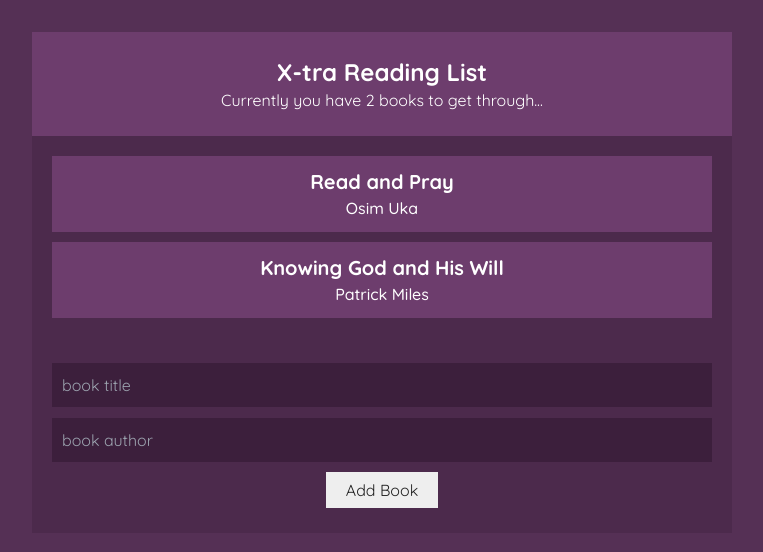
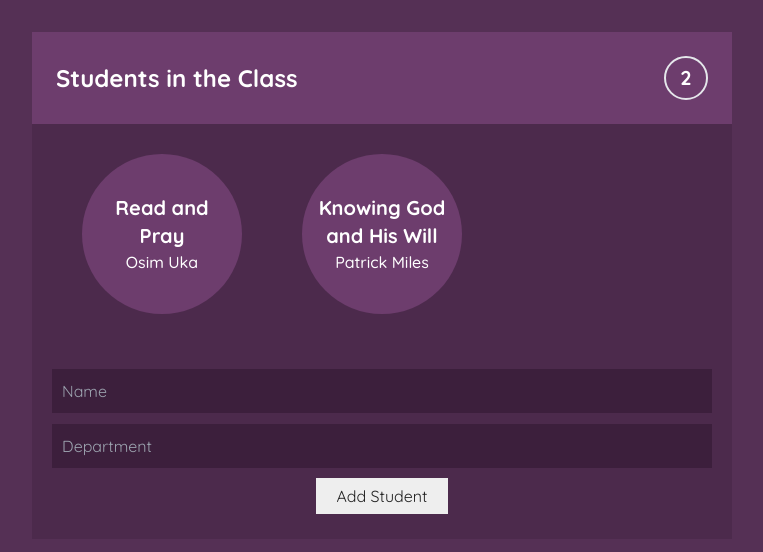
Before and after one commit to joshosim/using-context-api, a React (Create React App) app: page / in a window 1280 px wide. Shown: the top 552 px of the page, without its empty margins (258-1021 px from the left). Built offline with nearby package versions, Linux system fonts and the light colour scheme.

Commit message:
changing from note to avatar

```diff
--- a/src/component/BookDetail.js
+++ b/src/component/BookDetail.js
@@ -5,7 +5,7 @@ const BookDetail = ({ book }) => {
   const { removeBook } = useContext(BookContext);
   return (
     <li
-      className="bg-[#6d3d6d] text-white font-medium p-3 my-[10px] mx-0 cursor-pointer hover:line-through hover:opacity-70"
+      className="bg-[#6d3d6d] text-white font-medium p-3 my-[10px] mx-auto cursor-pointer hover:line-through hover:opacity-70 rounded-full h-[10rem] w-[10rem] grid place-content-center"
       onClick={() => removeBook(book.id)}
     >
       <div className="font-bold text-xl">{book.title}</div>
--- a/src/component/BookForm.js
+++ b/src/component/BookForm.js
@@ -16,7 +16,7 @@ const BookForm = () => {
       <input
         className="w-full p-[10px] my-[0.325rem] mx-0 bg-[#3c1f3c] text-white border-none"
         type="text"
-        placeholder="book title"
+        placeholder="Name"
         value={title}
         onChange={(e) => setTitle(e.target.value)}
         required
@@ -24,7 +24,7 @@ const BookForm = () => {
       <input
         className="w-full p-[10px] my-[0.325rem] mx-0 bg-[#3c1f3c] text-white border-none"
         type="text"
-        placeholder="book author"
+        placeholder="Department"
         value={author}
         onChange={(e) => setAuthor(e.target.value)}
         required
@@ -32,7 +32,7 @@ const BookForm = () => {
       <input
         className="py-[6px] px-[20px] my-[0.325rem] mx-auto bg-[#eee] block"
         type="submit"
-        value="Add Book"
+        value="Add Student"
       />
     </form>
   );
--- a/src/component/BookList.js
+++ b/src/component/BookList.js
@@ -6,7 +6,7 @@ const BookList = () => {
   const { books } = useContext(BookContext);
   return books.length ? (
     <div className="m-5">
-      <ul>
+      <ul className="grid grid-cols-3">
         {books.map((book) => {
           return <BookDetail book={book} key={book.id} />;
         })}
@@ -14,7 +14,7 @@ const BookList = () => {
     </div>
   ) : (
     <div className="p-[20px] text-center text-white font-bold">
-      No Books to read. Hello free time.
+      No Students in Class.
     </div>
   );
 };
--- a/src/component/Navbar.js
+++ b/src/component/Navbar.js
@@ -4,10 +4,10 @@ import { BookContext } from "../context/BookContext";
 const Navbar = () => {
   const { books } = useContext(BookContext);
   return (
-    <div className="bg-[#6d3d6d] p-6">
-      <h1 className="font-bold text-2xl text-white">X-tra Reading List</h1>
-      <p className=" text-white">
-        Currently you have {books.length} books to get through...
+    <div className="bg-[#6d3d6d] p-6 flex justify-between items-center">
+      <h1 className="font-bold text-2xl text-white">Students in the Class</h1>
+      <p className=" text-white font-bold , text-xl grid place-content-center p-5 h-4 w-4 border-2 rounded-full">
+        {books.length}
       </p>
     </div>
   );
```
